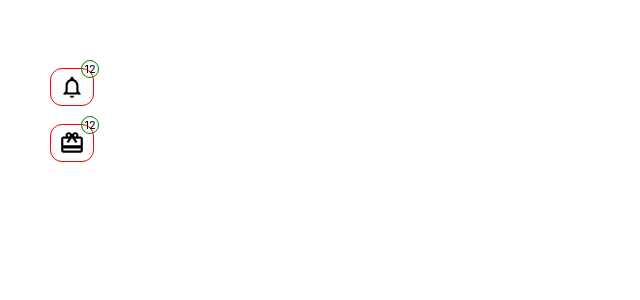
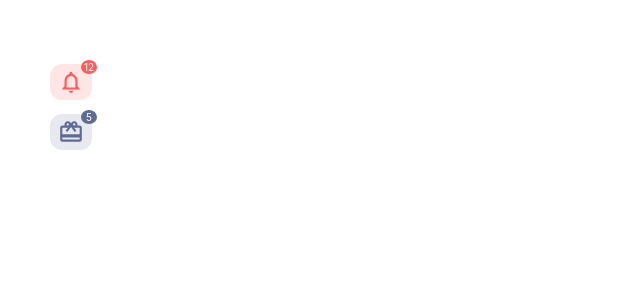
Before and after one commit to niemet0502/Sokaris-Template, a React (Create React App) app in the folder dashboard/: page / in a window 1280 px wide. Shown: the top 300 px of the page, without its empty margins (0-640 px from the left). Built offline with nearby package versions, Linux system fonts and the light colour scheme.

Commit message:
FEA-dashboard install structure :: NotificationBadge Done

```diff
--- a/dashboard/src/App.js
+++ b/dashboard/src/App.js
@@ -9,10 +9,16 @@ function App() {
     <div className="App" style={{paddingTop: '50px', paddingLeft: '50px'}}>
       <NotificationBadge
         Icon={NotificationsNoneIcon}
+        background="#FF5B5B"
+        color="rgb(255, 91, 91,0.15)"
+        count="12"
       />
 
       <NotificationBadge
         Icon={RedeemIcon}
+        background="#5E6C93"
+        color="rgb(94, 108, 147, 0.15)"
+        count="5"
       />
     </div>
   );
--- a/dashboard/src/components/NotificationBadge/NotificationBadge.css
+++ b/dashboard/src/components/NotificationBadge/NotificationBadge.css
@@ -1,20 +1,19 @@
 .NotificationBadge{
   width: 42px;
-  border: 1px solid red;
   display: flex;
   align-items: center;
   justify-content: center;
   padding-top: 5px;
   padding-bottom: 5px;
   border-radius: 12px;
-  z-index: 1;
+  z-index: -1;
 }
 .NotificationBadge svg{
   font-size: 26px;
 }
 
 .NotificationBadge__Count{
-  border: 1px solid green;
+  color: white;
   position: relative;
   bottom: -10px;
   width: 16px;
@@ -25,6 +24,6 @@
   justify-content: center;
   align-items: center;
   left: 31px;
-  font-size: 11px;
+  font-size: 10px;
   z-index: 2;
 }
--- a/dashboard/src/components/NotificationBadge/NotificationBadge.jsx
+++ b/dashboard/src/components/NotificationBadge/NotificationBadge.jsx
@@ -1,16 +1,14 @@
 import React from 'react'
 import "./NotificationBadge.css"
-
-import NotificationsNoneIcon from '@material-ui/icons/NotificationsNone';
 
 function NotificationBadge({Icon,color,background,count}) {
   return (
     <>
-      <div className="NotificationBadge__Count">
-        12
+      <div className="NotificationBadge__Count" style={{backgroundColor: `${background}`}}>
+        {count}
       </div>
-      <div className="NotificationBadge">
-        <Icon />
+      <div className="NotificationBadge" style={{backgroundColor: `${color}`}}>
+        <Icon style={{color: `${background}`}} />
       </div>
     </>
   )
```
